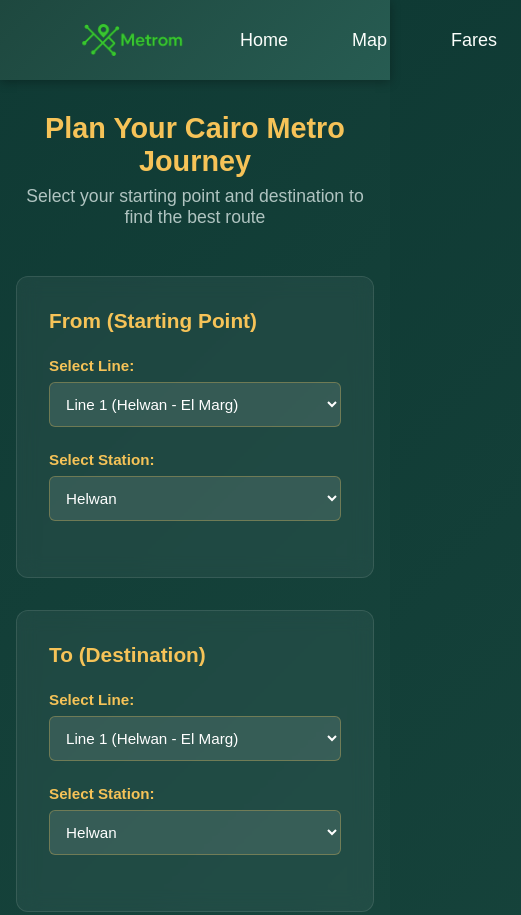
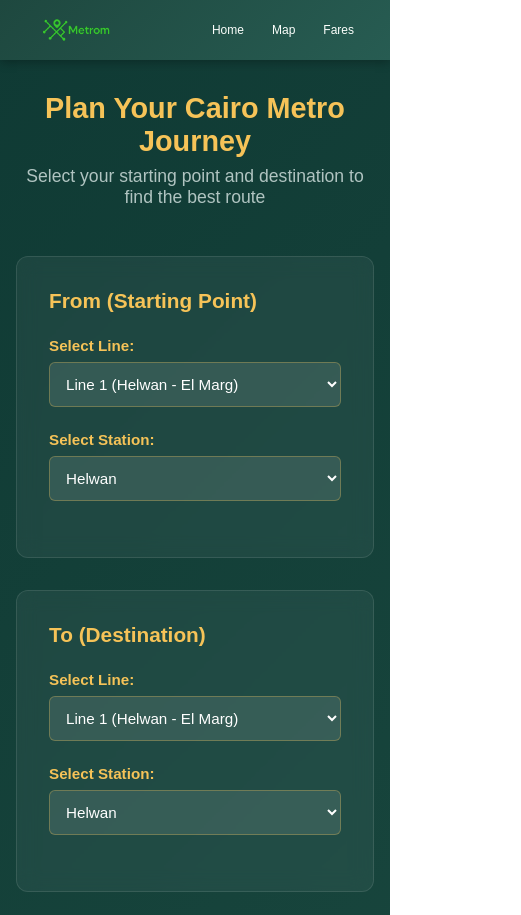
Before and after one commit to Mohamedsalem80/mohamedsalem80.github.io, a plain HTML site: page metrom/main.html in a window 390 px wide. Shown: the top 915 px of the page, 521 px wide, since content can reach past the window. Drawn offline with nearby package versions, Linux system fonts and the light colour scheme.

Commit message:
fix: Improve responsive design for header and project sections

```diff
--- a/css/style.css
+++ b/css/style.css
@@ -1554,6 +1554,27 @@
 	}
 }
 
+@media (max-width: 768px) {
+	.container {
+		padding-left: 1.5rem;
+		padding-right: 1.5rem;
+	}
+
+	#projects .projects {
+		flex-wrap: wrap;
+		justify-content: center;
+	}
+
+	#projects .projects .project {
+		width: calc(100% - 0px);
+		max-width: 90vw;
+	}
+
+	#services .services .service {
+		min-width: 180px;
+	}
+}
+
 @media (max-width: 576px) {
 	#web-dev .section-content {
 		max-width: min(320px, 88vw);
@@ -1565,9 +1586,20 @@
 		padding: 0.7rem;
 	}
 
+	.container {
+		padding-left: 1rem;
+		padding-right: 1rem;
+	}
+
 	#projects .projects .project {
-		width: 92vw;
+		width: 90vw;
 		min-width: 0;
+		max-width: 90vw;
+	}
+
+	#services .services .service {
+		min-width: 150px;
+		max-width: 85vw;
 	}
 
 	.contact-container .contacts .contacts-row {
--- a/metrom/css/metro.css
+++ b/metrom/css/metro.css
@@ -1033,11 +1033,54 @@
 @media (max-width: 768px) {
     header {
         padding: 0 1rem;
+        height: 70px;
+    }
+
+    header .container {
+        padding-left: 1rem;
+        padding-right: 1rem;
+    }
+
+    header .logo img {
+        max-height: 50px;
     }
 
     header .nav-links,
     header .back {
         gap: 1rem;
+        font-size: 14px;
+    }
+
+    header a {
+        font-size: 14px;
+        margin: 0 0.5rem;
+    }
+}
+
+@media (max-width: 576px) {
+    header {
+        height: 60px;
+    }
+
+    header .container {
+        padding-left: 0.75rem;
+        padding-right: 0.75rem;
+    }
+
+    header .logo img {
+        max-height: 40px;
+    }
+
+    header .nav-links,
+    header .back {
+        gap: 0.75rem;
+        font-size: 12px;
+    }
+
+    header a {
+        font-size: 12px;
+        margin: 0 0.25rem;
+        padding: 0.25rem;
     }
 
     .planner-container {
--- a/metrom/main.html
+++ b/metrom/main.html
@@ -425,7 +425,6 @@
 
         <section class="metro-map" id="metroMap" role="region" aria-label="Interactive Metro Map" style="margin-top: 3rem;">
             <h2>Cairo Metro Network Map</h2>
-            <p style="color: #b0c4c1; margin-bottom: 1rem;">Interactive non-satellite map with station coordinates</p>
             <div id="stationMap" class="station-map"></div>
         </section>
     </main>
```
